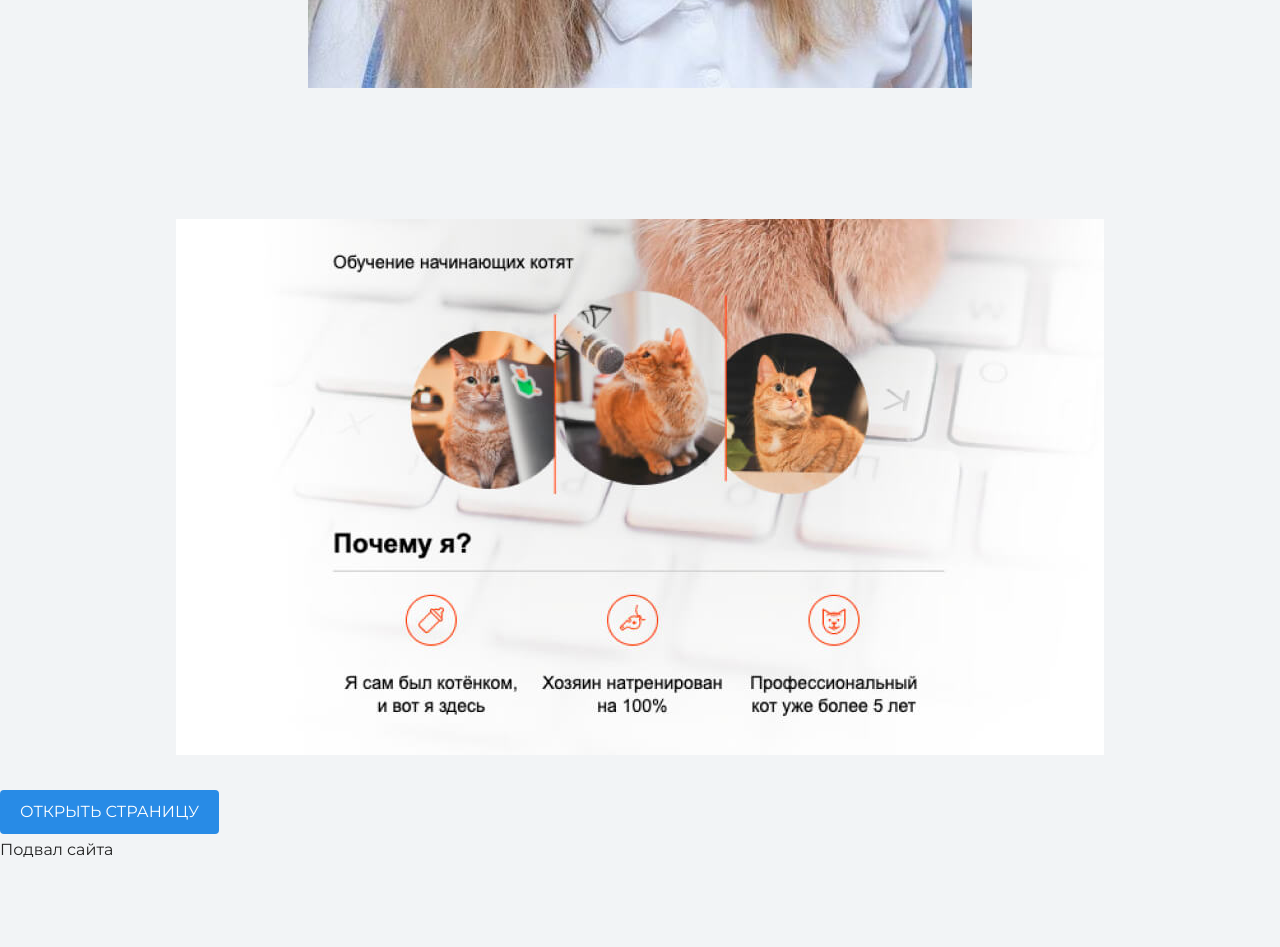
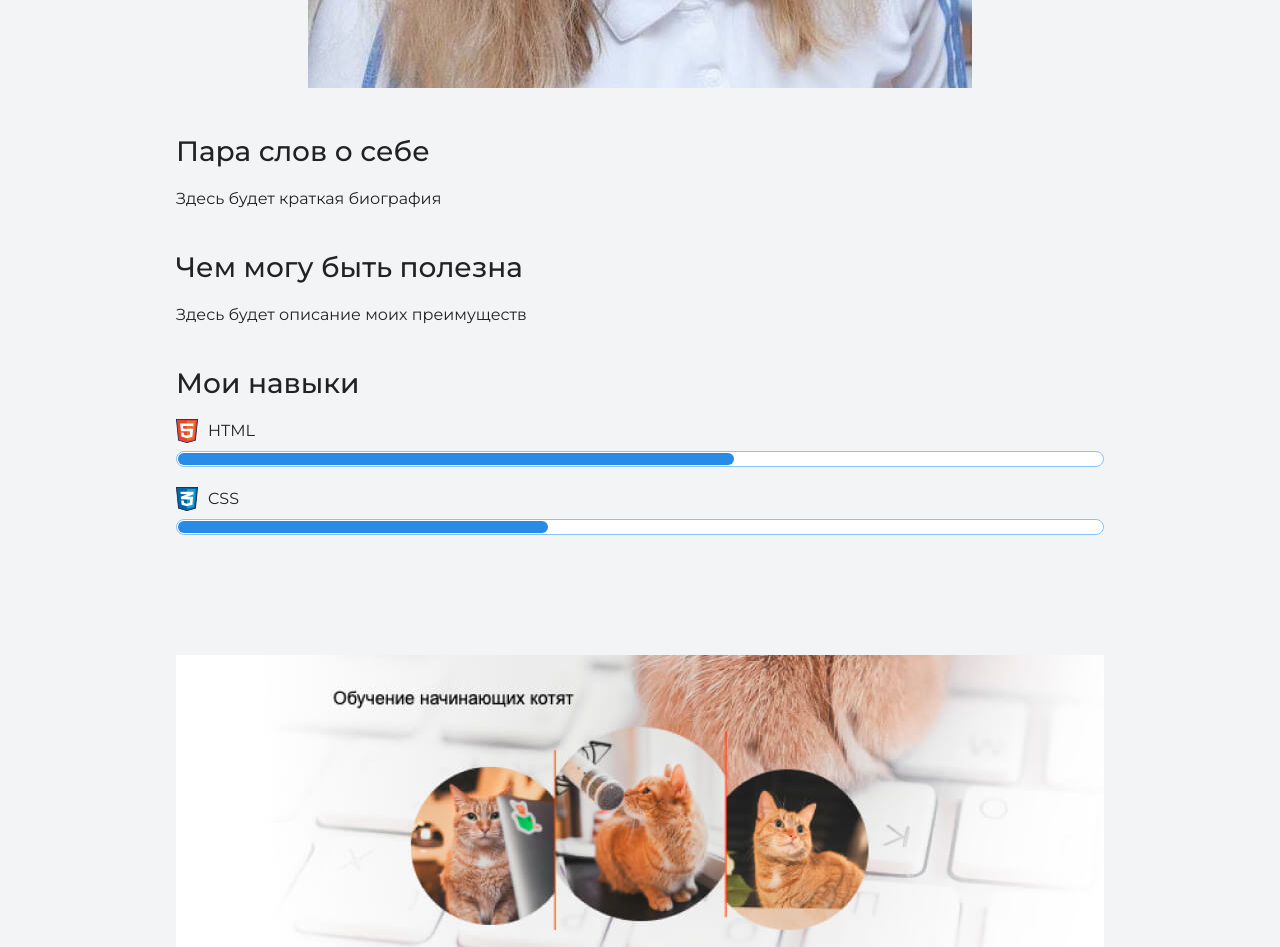
Before and after one commit to Elena7788/2, a plain HTML site: page index.html in a window 1280 px wide. Shown: the part 1780-2727 px from the top of the page. Before the commit the page ends 2646 px from the top, so only its background shows below. Drawn offline with nearby package versions, Linux system fonts and the light colour scheme; files whose address does not match are found by name.

Commit message:
Added a percentage scroll with skills to the file "index.html"

```diff
--- a/index.html
+++ b/index.html
@@ -20,15 +20,36 @@
     <p>Junior верстальщик</p>
      </div>
  </section>
+
       <section class="intro">
 	  <div class="container">
         <h2 class="subheading">Давайте познакомимся</h2>
 		<figure class="user-image">
 		<img src="files/user.jpg" width="664" height="696" alt="Фотография Непознанного Енота">
 		</figure>
+		<div>
+		<h3>Пара слов о себе</h3>
+		<p>Здесь будет краткая биография</p>
+		</div>
+		<div>
+		<h3> Чем могу быть полезна </h3>
+		<p>Здесь будет описание моих преимуществ</p>
+		</div>
+
+		<div class="skills">
+  <h3>Мои навыки</h3>
+  <dl class="skills-list">
+    <dt class="skill-html">HTML</dt>
+    <dd class="level"><div style="width: 60%;">60%</div></dd>
+    <dt class="skill-css">CSS</dt>
+    <dd class="level"><div style="width: 40%;">40%</div></dd>
+  </dl>
+</div>
+
 		</div>
       </section>
-	   <section>
+
+	   <section class="portfolio">
         <figure class="project-image">
   <img src="files/project.jpg" width="928" height="536" alt="Cайт инструктора Кекса">
 </figure>
```
